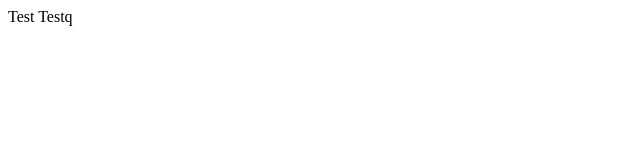
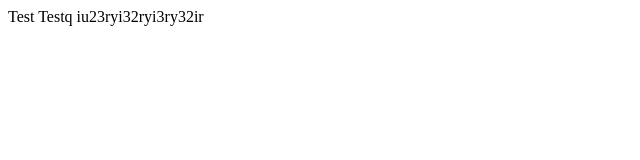
Before and after one commit to KhrystynaDutchak/potrfolio-page, a plain HTML site: page index.html in a window 1280 px wide. Shown: the whole page, without its empty margins (0-640 px from the left). Drawn offline with Linux system fonts and the light colour scheme.

Commit message:
Deploying to gh-pages from @ KhrystynaDutchak/potrfolio-page@d0e54ad377767008333f7c6f6c007b008576be19 🚀

```diff
--- a/index.html
+++ b/index.html
@@ -6,6 +6,6 @@
     <title>Document</title>
 </head>
 <body>
-    Test Testq
+    Test Testq iu23ryi32ryi3ry32ir
 </body>
 </html>
```
